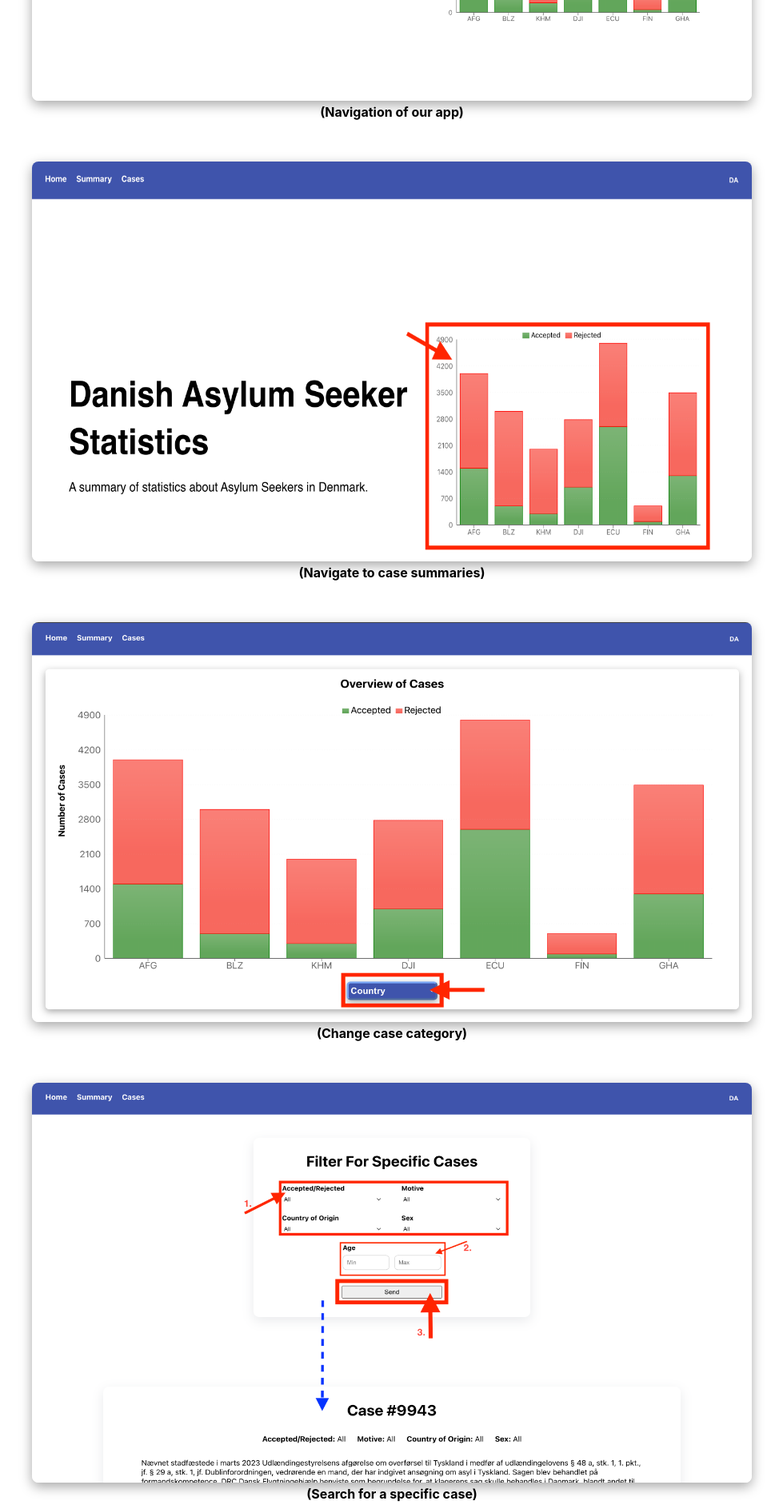
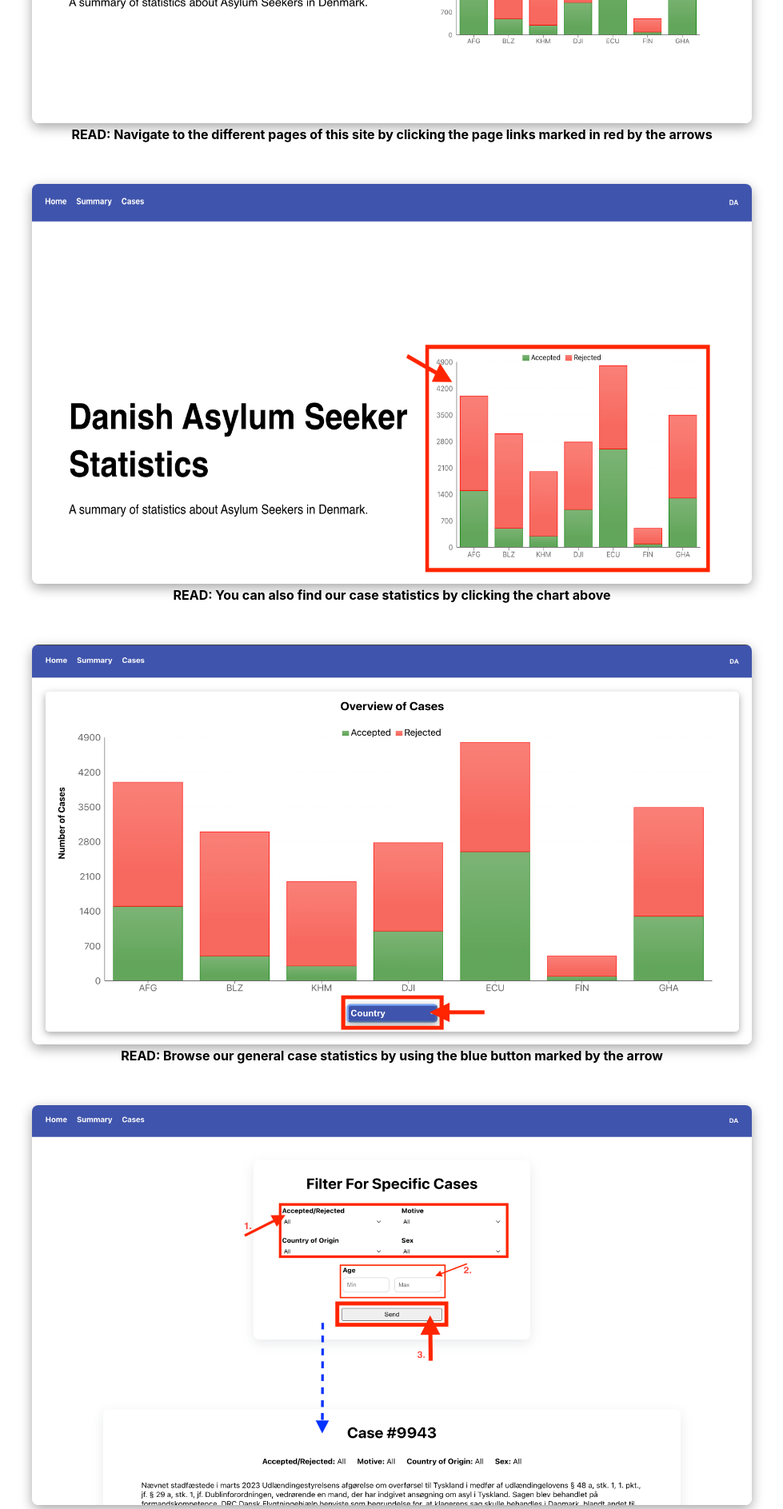
Before and after one commit to lilygostovic/DASS-frontend, a React (Create React App) app: page / in a window 1280 px wide. Shown: the part 2020-3907 px from the top of the page at 80% size, without its empty margins (150-1129 px from the left). Built offline with nearby package versions, Linux system fonts and the light colour scheme.

Commit message:
Fixed user guide descriptions

```diff
--- a/src/i18n/locales/en.json
+++ b/src/i18n/locales/en.json
@@ -8,10 +8,13 @@
     "title": "Danish\nAsylum Seeker\nStatistics",
     "subtitle": "A summary of statistics about Asylum Seekers in Denmark. ",
     "images": {
-      "homeChart": "(Navigate to case summaries)",
-      "summary": "(Change case category)",
-      "cases": "(Search for a specific case)",
-      "nav": "(Navigation of our app)"
+      "homeChart":
+        "READ: You can also find our case statistics by clicking the chart above",
+      "summary": "READ: Browse our general case statistics by using the blue button marked by the arrow",
+      "cases":
+        "READ: You can read specific cases on our Cases page by (1) choosing a selection of filters, (2) selecting an age range if you wish and (3) hitting the Send button",
+      "nav":
+        "READ: Navigate to the different pages of this site by clicking the page links marked in red by the arrows"
     }
   },
   "dashboardPage": {
--- a/src/pages/Home/components/GuideBlock.tsx
+++ b/src/pages/Home/components/GuideBlock.tsx
@@ -28,7 +28,7 @@ export const GuideBlock = ({ title, text }: GuideBlockProps) => {
         display="flex"
         flexDirection="column"
         alignItems="center"
-        mx="200px"
+        mx="500px"
         py="40px"
     >
         <StyledText variant="headerBig">{title}</StyledText>
@@ -39,7 +39,7 @@ export const GuideBlock = ({ title, text }: GuideBlockProps) => {
         >
             <StyledDiv margin="10px">
               <figure>
-                <img src={navPic} alt="hjhjh" width="900px" height="500px" onClick={handleClick}
+                <img src={navPic} width="900px" height="500px" onClick={handleClick}
                 style={{
                   boxShadow: "0px 5px 15px rgba(0, 0, 0, 0.35)",
                   borderRadius: "8px",
@@ -51,7 +51,7 @@ export const GuideBlock = ({ title, text }: GuideBlockProps) => {
             </StyledDiv>
             <StyledDiv margin="10px">
               <figure>
-                <img src={chartPic} alt="hjhjh" width="900px" height="500px" onClick={handleClick}
+                <img src={chartPic} width="900px" height="500px" onClick={handleClick}
                 style={{
                   boxShadow: "0px 5px 15px rgba(0, 0, 0, 0.35)",
                   borderRadius: "8px",
@@ -63,7 +63,7 @@ export const GuideBlock = ({ title, text }: GuideBlockProps) => {
             </StyledDiv>
             <StyledDiv margin="10px">
               <figure>
-                <img src={sumPic} alt="hjhjh" width="900px" height="500px" onClick={handleClick}
+                <img src={sumPic} width="900px" height="500px" onClick={handleClick}
                 style={{
                   boxShadow: "0px 5px 15px rgba(0, 0, 0, 0.35)",
                   borderRadius: "8px",
@@ -75,7 +75,7 @@ export const GuideBlock = ({ title, text }: GuideBlockProps) => {
             </StyledDiv>
             <StyledDiv margin="10px">
               <figure>
-                <img src={casesPic} alt="hjhjh" width="900px" height="500px" onClick={handleClick}
+                <img src={casesPic} width="900px" height="500px" onClick={handleClick}
                 style={{
                   boxShadow: "0px 5px 15px rgba(0, 0, 0, 0.35)",
                   borderRadius: "8px",
```
